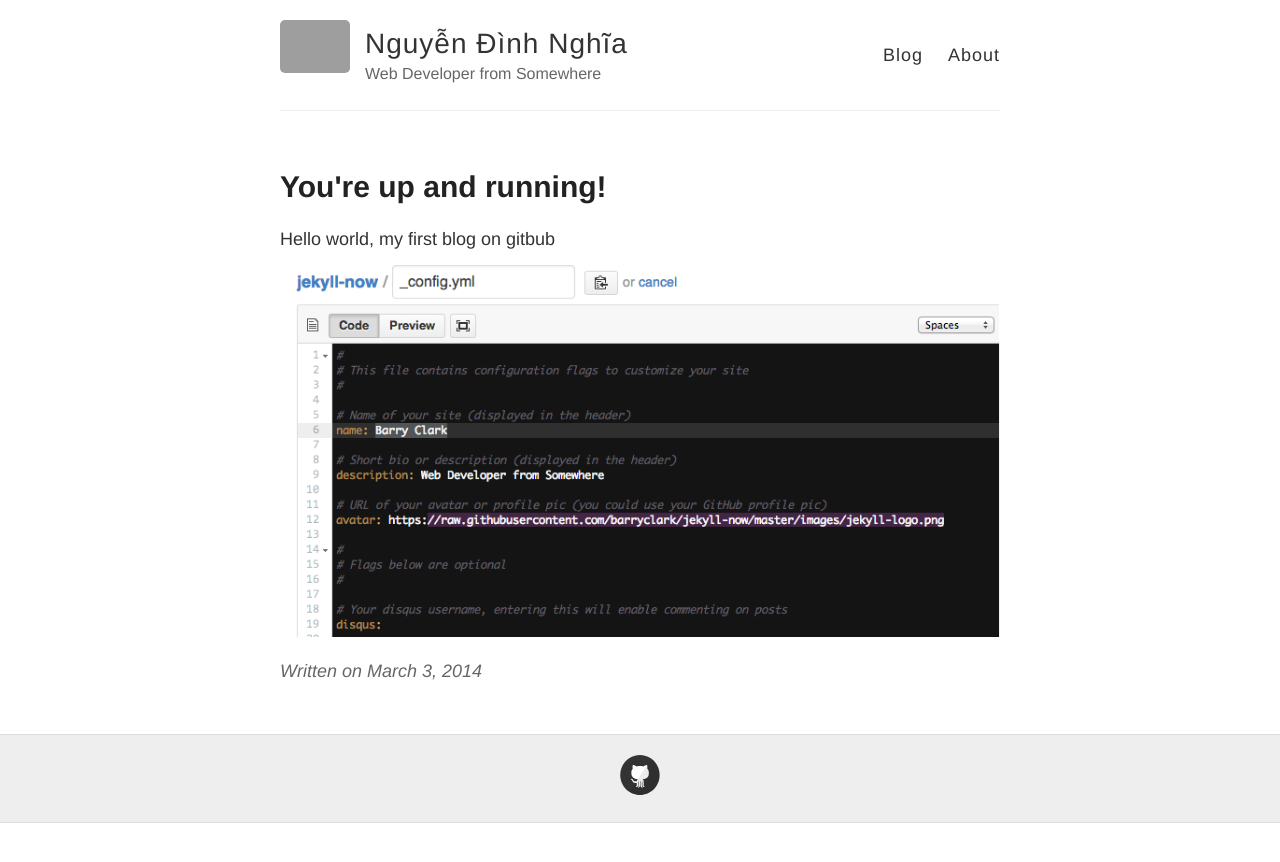
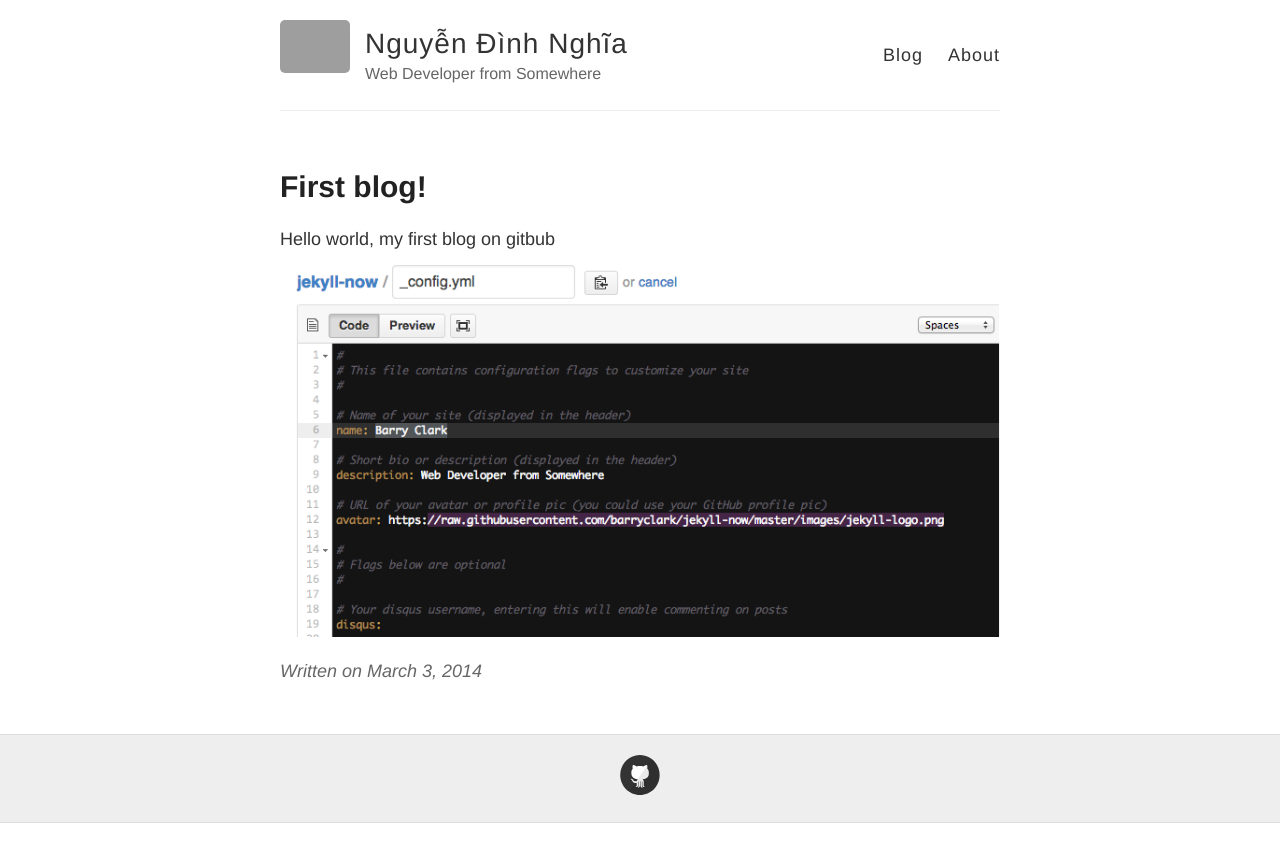
Before and after one commit to nghiand1010/nghiand1010.github.io, a Jekyll site: the page built from _posts/2014-3-3-Hello-World.md, in a window 1280 px wide. Shown: the top 862 px of the page. Built offline with Jekyll 4.4.1, drawn with Linux system fonts in a browser that asks for light colours; grey boxes are pictures that could not be loaded.

Commit message:
Update 2014-3-3-Hello-World.md

```diff
--- a/_posts/2014-3-3-Hello-World.md
+++ b/_posts/2014-3-3-Hello-World.md
@@ -1,6 +1,6 @@
 ---
 layout: post
-title: You're up and running!
+title: First blog!
 ---
 
 Hello world, my first blog on gitbub
```
